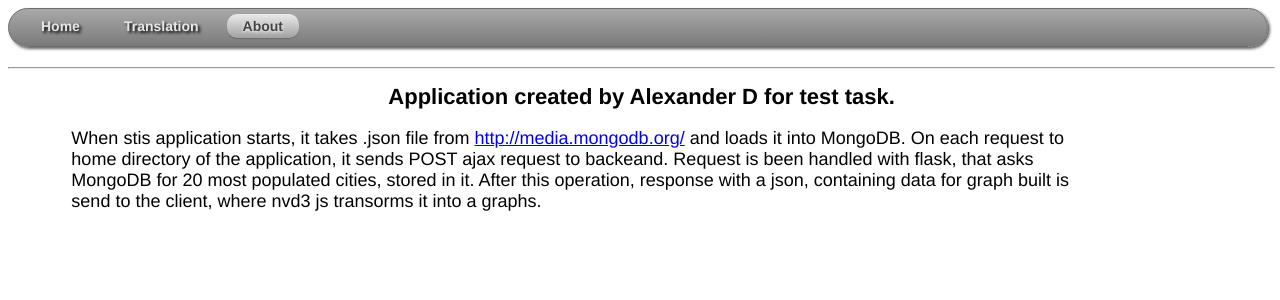
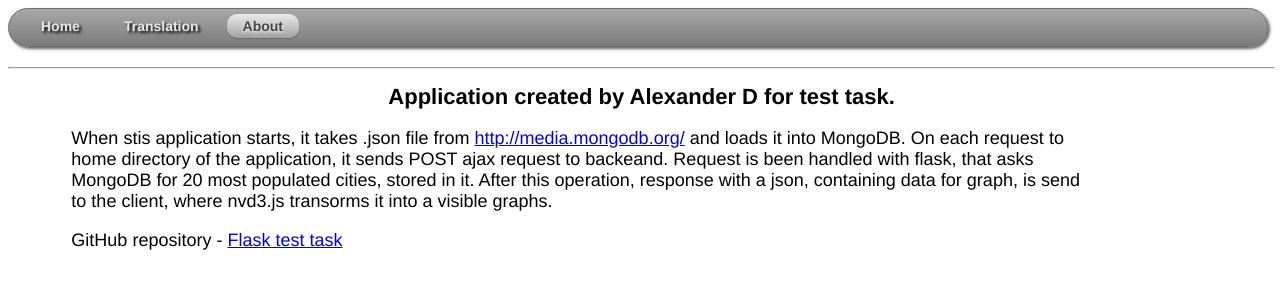
Before and after one commit to TorYohanson/flask_tt, a Flask app: page /about in a window 1280 px wide. Shown: the top 300 px of the page. Run offline with Flask 2, Linux system fonts and the light colour scheme; parts of the project's set-up code (start-up, migrations or seed data) failed here and were passed over.

Commit message:
Seventh commit: info about repository into about

```diff
--- a/app/templates/about.html
+++ b/app/templates/about.html
@@ -18,9 +18,10 @@
     and loads it into MongoDB.
     On each request to home directory of the application, it sends POST ajax request to
     backeand. Request is been handled with flask, that asks MongoDB for 20 most populated cities,
-    stored in it. After this operation, response with a json, containing data for graph built
-    is send to the client, where nvd3 js transorms it into a graphs.
+    stored in it. After this operation, response with a json, containing data for graph,
+    is send to the client, where nvd3.js transorms it into a visible graphs.
   </p>
+  <p>GitHub repository - <a href="https://github.com/TorYohanson/flask_tt">Flask test task</p>
 </div>
 <style media="screen">
   #description{
```
